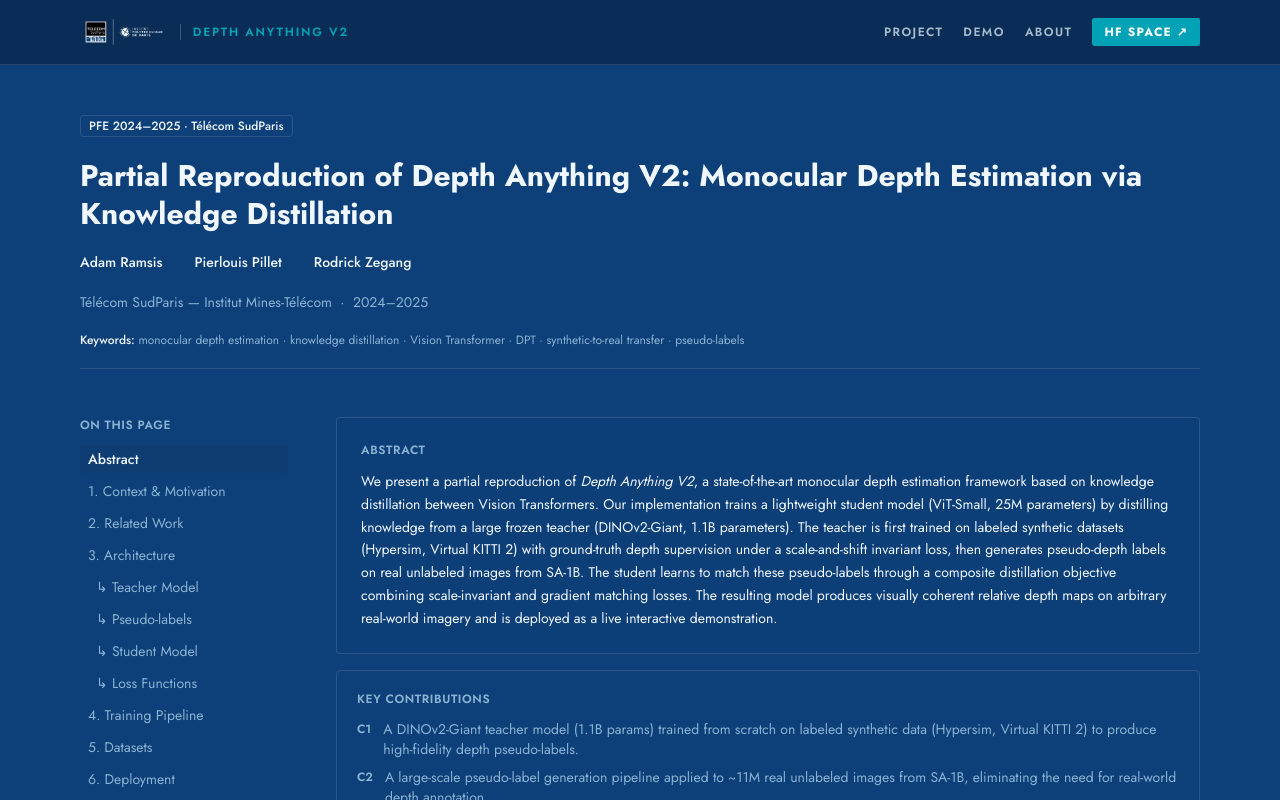
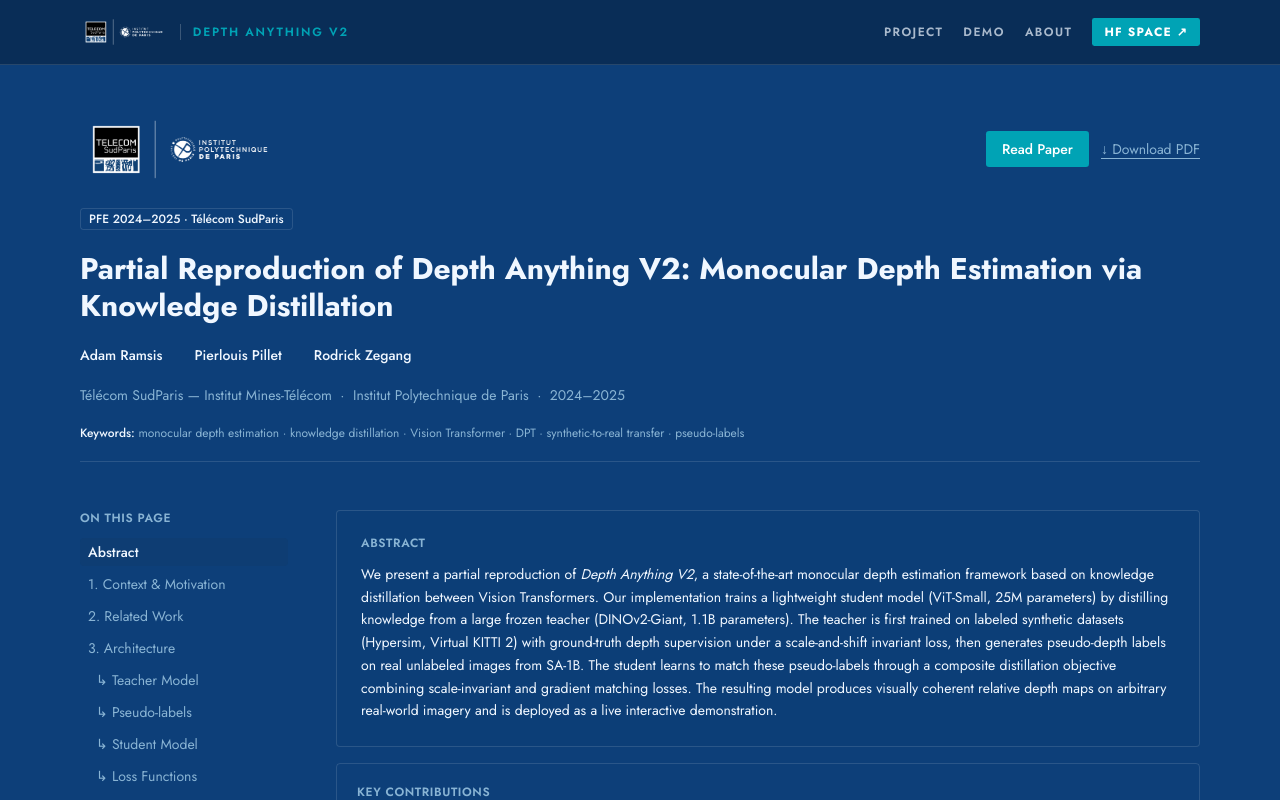
Before and after one commit to aramz33/depth-anything-v2-webapp, a Next.js app: page /project in a window 1280 px wide. Shown: the top 800 px of the page. Built offline with nearby package versions, Linux system fonts and the light colour scheme.

Commit message:
feat: add TSP institutional header with Read Paper and Download buttons

```diff
--- a/app/project/page.tsx
+++ b/app/project/page.tsx
@@ -11,6 +11,7 @@
 import { ResultsSection } from "@/components/project/ResultsSection"
 import { LimitationsSection } from "@/components/project/LimitationsSection"
 import { ConclusionSection } from "@/components/project/ConclusionSection"
+import { ProjectHeader } from "@/components/project/ProjectHeader"
 
 const AUTHORS = [
   "Adam Ramsis",
@@ -22,6 +23,8 @@
   return (
     <div className="mx-auto max-w-6xl px-4 py-12">
       <header className="mb-12 space-y-5">
+        <ProjectHeader />
+
         <Badge variant="outline">PFE 2024–2025 · Télécom SudParis</Badge>
 
         <h1 className="text-3xl font-bold leading-tight">
@@ -38,7 +41,8 @@
         </div>
 
         <p className="text-sm text-muted-foreground">
-          Télécom SudParis — Institut Mines-Télécom &nbsp;·&nbsp; 2024–2025
+          Télécom SudParis — Institut Mines-Télécom &nbsp;·&nbsp; Institut
+          Polytechnique de Paris &nbsp;·&nbsp; 2024–2025
         </p>
 
         <p className="text-xs text-muted-foreground">
--- /dev/null
+++ b/components/project/PaperModal.tsx
@@ -0,0 +1,5 @@
+"use client"
+
+export function PaperModal(_: { open: boolean; onClose: () => void }) {
+  return null
+}
--- /dev/null
+++ b/components/project/ProjectHeader.tsx
@@ -0,0 +1,41 @@
+"use client"
+
+import Image from "next/image"
+import { useState } from "react"
+import { PaperModal } from "@/components/project/PaperModal"
+
+export function ProjectHeader() {
+  const [modalOpen, setModalOpen] = useState(false)
+
+  return (
+    <>
+      <div className="flex items-center justify-between">
+        <Image
+          src="/logo-tsp.png"
+          alt="Télécom SudParis — Institut Polytechnique de Paris"
+          height={40}
+          width={200}
+          className="object-contain object-left"
+          priority
+        />
+        <div className="flex items-center gap-3">
+          <button
+            onClick={() => setModalOpen(true)}
+            className="rounded-md bg-[#00a3b5] px-4 py-2 text-sm font-medium text-white transition-opacity hover:opacity-90"
+          >
+            Read Paper
+          </button>
+          <a
+            href="/paper.pdf"
+            download
+            className="text-sm text-muted-foreground underline underline-offset-4 hover:text-foreground"
+          >
+            ↓ Download PDF
+          </a>
+        </div>
+      </div>
+
+      <PaperModal open={modalOpen} onClose={() => setModalOpen(false)} />
+    </>
+  )
+}
```
